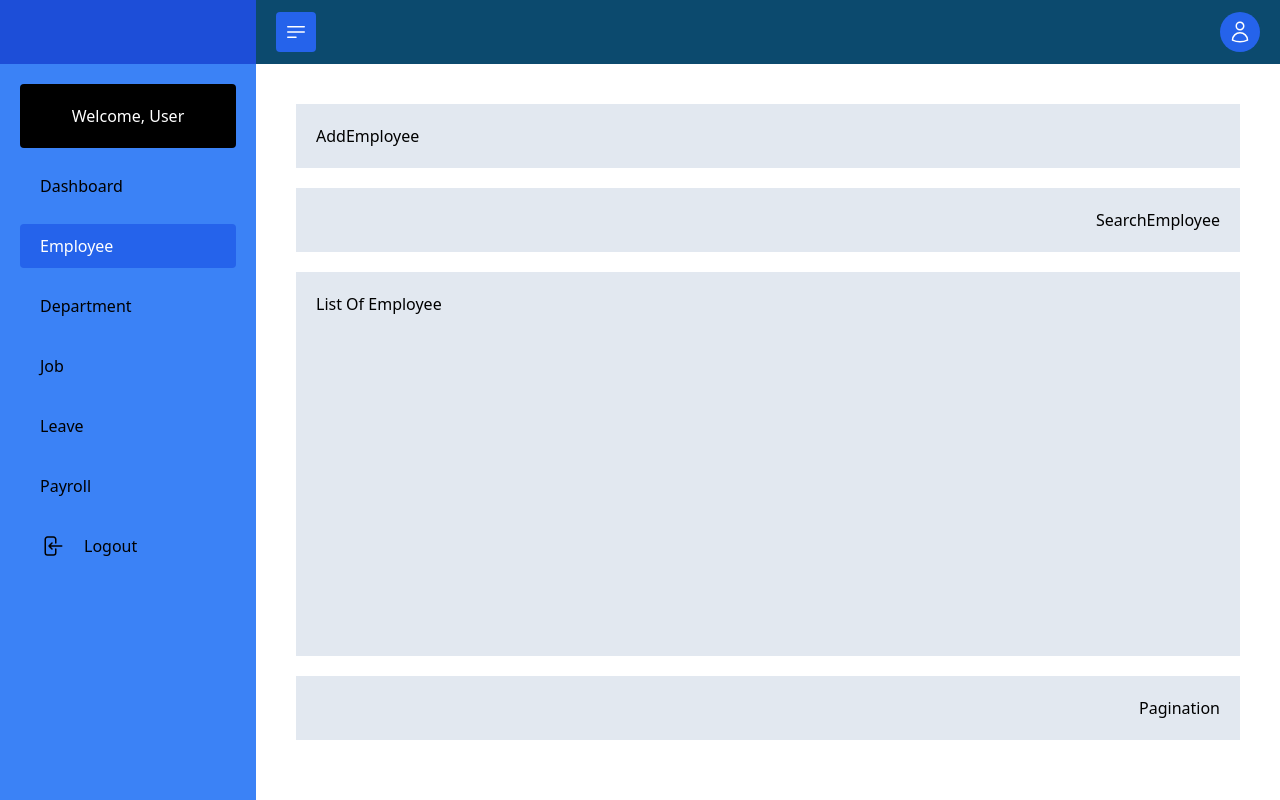
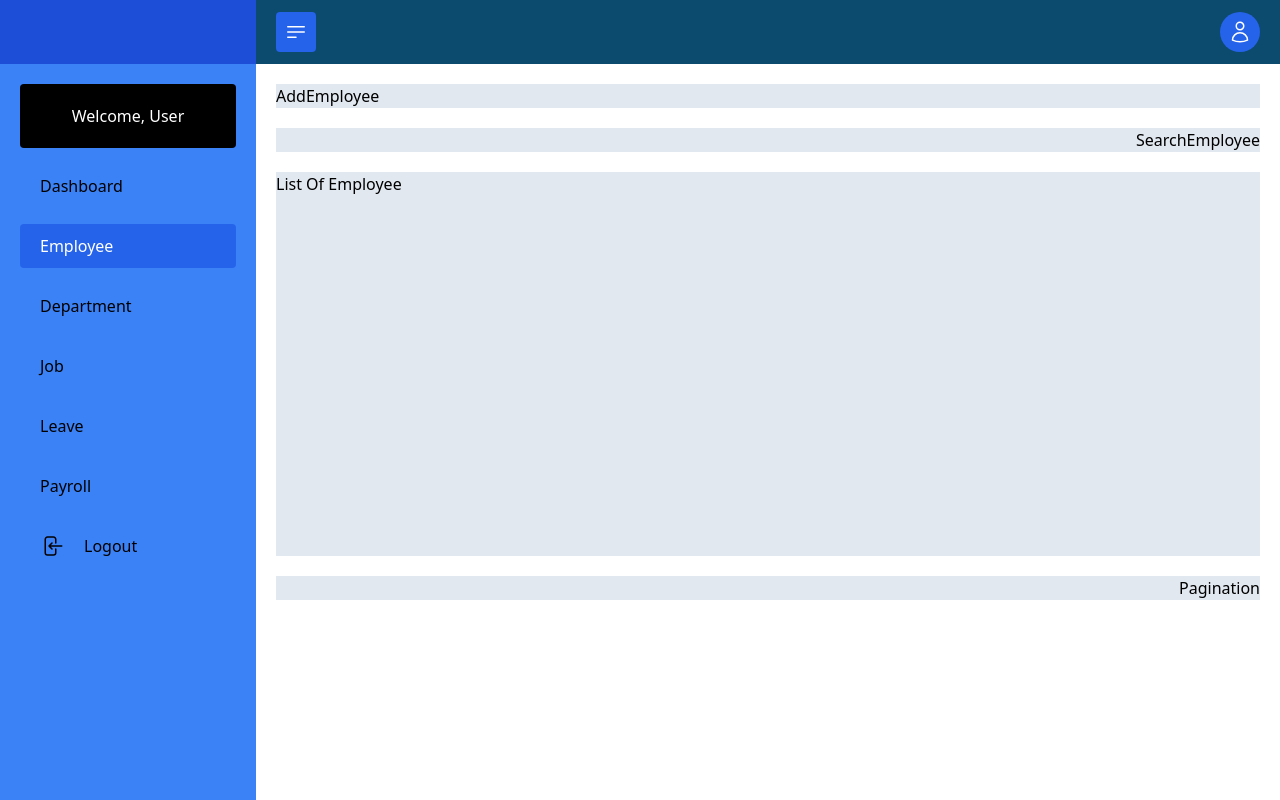
Before and after one commit to Mark-Garner/capstone-sweldo-app, a React (Create React App) app in the folder client/: page /admin/employee in a window 1280 px wide. Built offline with nearby package versions, Linux system fonts and the light colour scheme; no server answers.

Commit message:
remove margin and padding

```diff
--- a/client/src/components/admin/employee/AddEmployee.jsx
+++ b/client/src/components/admin/employee/AddEmployee.jsx
@@ -1,7 +1,7 @@
 import React from 'react'
 
 const AddEmployee = () => {
-  return <div className='bg-slate-200 m-5 p-5'>AddEmployee</div>
+  return <div className='bg-slate-200 '>AddEmployee</div>
 }
 
 export default AddEmployee
--- a/client/src/components/admin/employee/ListEmployee.jsx
+++ b/client/src/components/admin/employee/ListEmployee.jsx
@@ -1,7 +1,7 @@
 import React from 'react'
 
 const ListListEmployee = () => {
-  return <div className='bg-slate-200 m-5 p-5 h-96'>List Of Employee</div>
+  return <div className='bg-slate-200 h-96'>List Of Employee</div>
 }
 
 export default ListListEmployee
--- a/client/src/components/admin/employee/Pagination.jsx
+++ b/client/src/components/admin/employee/Pagination.jsx
@@ -1,7 +1,7 @@
 import React from 'react'
 
 const Pagination = () => {
-  return <div className='bg-slate-200 m-5 p-5 flex justify-end'>Pagination</div>
+  return <div className='bg-slate-200 flex justify-end'>Pagination</div>
 }
 
 export default Pagination
--- a/client/src/components/admin/employee/SearchEmployee.jsx
+++ b/client/src/components/admin/employee/SearchEmployee.jsx
@@ -1,6 +1,6 @@
 const SearchEmployee = () => {
   return (
-    <div className='bg-slate-200 m-5 p-5 flex justify-end'>SearchEmployee</div>
+    <div className='bg-slate-200 flex justify-end'>SearchEmployee</div>
   )
 }
 
--- a/client/src/pages/admin/admin_dashboard.jsx
+++ b/client/src/pages/admin/admin_dashboard.jsx
@@ -2,11 +2,12 @@ import AttendanceOverview from '../../components/admin/dashboard/AttendanceOverv
 import Statistics from '../../components/admin/dashboard/Statistics'
 
 const AdminDashboard = () => {
-  return <div>
-   <Statistics />
-   <AttendanceOverview />
-
-  </div>
+  return (
+    <div className=''>
+      <Statistics />
+      <AttendanceOverview />
+    </div>
+  )
 }
 
 export default AdminDashboard
--- a/client/src/pages/admin/employee.jsx
+++ b/client/src/pages/admin/employee.jsx
@@ -5,7 +5,7 @@ import SearchEmployee from '../../components/admin/employee/SearchEmployee'
 
 const Employee = () => {
   return (
-    <div>
+    <div className='grid grid-cols-1 gap-5'>
       <AddEmployee />
       <SearchEmployee />
       <ListEmployee />
```
